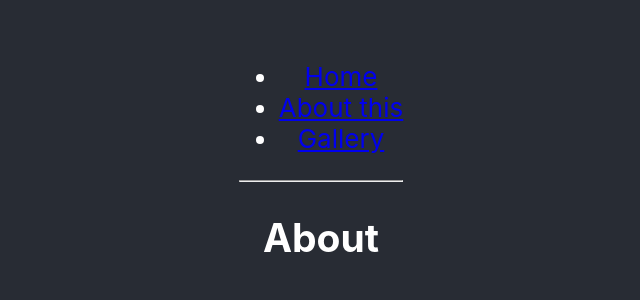
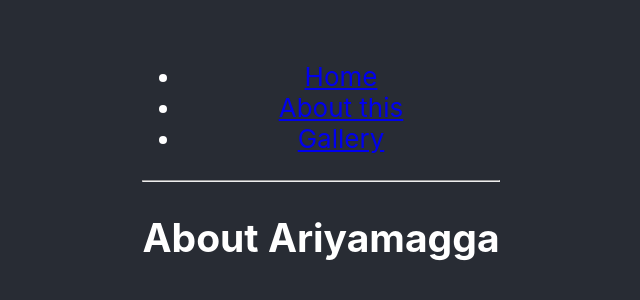
Before and after one commit to Mcflurry81160/ariyamagga, a React (Create React App) app in the folder ariyamagga/: page /about in a window 1280 px wide. Shown: the part 236-536 px from the top of the page, without its empty margins (319-959 px from the left). Built offline with nearby package versions, Linux system fonts and the light colour scheme.

Commit message:
Update about title 2

```diff
--- a/ariyamagga/src/components/About.js
+++ b/ariyamagga/src/components/About.js
@@ -3,7 +3,7 @@ import React from 'react';
 function About() {
     return (
         <div>
-            <h2>About</h2>
+            <h2>About Ariyamagga</h2>
         </div>
     );
 }
```
